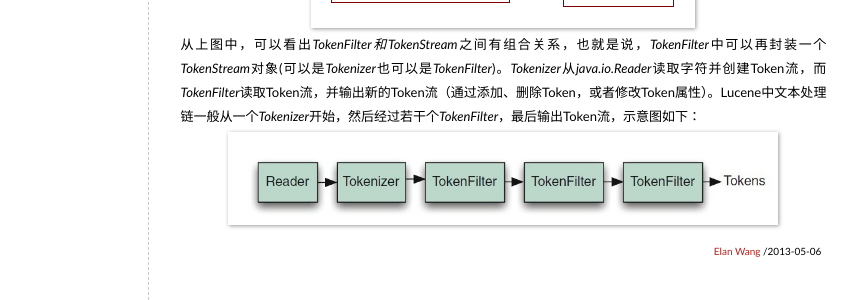
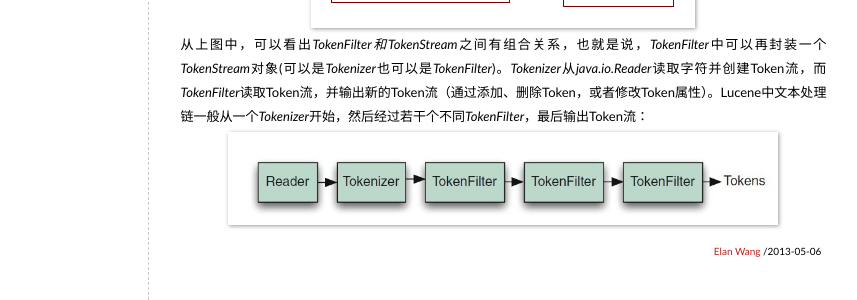
Before and after one commit to elan2wang/note, a Jekyll site: the page built from _posts/2013-05-06-Lucene-note-text-analysis.md, in a window 1280 px wide and 1080 px high. Shown: the part 653-953 px from the top of the window, without its empty margins (236-1093 px from the left). Built offline with Jekyll 4.4.1, drawn with Linux system fonts in a browser that asks for light colours; comment, search, counter and statistics services are not loaded.

Commit message:
edit lucene note text analysis

```diff
--- a/_posts/2013-05-06-Lucene-note-text-analysis.md
+++ b/_posts/2013-05-06-Lucene-note-text-analysis.md
@@ -8,5 +8,5 @@ categories: Lucene
 ![lucene logo]({{ site.url }}/images/lucene_logo.png)
 Lucene的文本处理包括：去除非字母字符、大写字母转换成小写、去除停用词、词形还原...等等，并且可以通过自定义扩展实现所需的处理。*Analyzer*抽象类是Lucene进行文本处理的重要类，所有继承*Analyzer*的子类都需要重写*tokenStream()*方法，该方法将文本信息转换成Token流并返回一个*TokenStream*对象，每一个Token除了包含文本单词以外，还包括一些重要的元数据，如：该单词的位置信息，偏移量等。*TokenStream*可以逐一枚举所有的Token并实现对Token的处理和转换。在Lucene中有两类重要的*TokenStream*，分别是*Tokenizer*和*TokenFilter*，下图描述了它们之间的类图关系：
 ![TokeStream Class Hierarchy]({{ site.url }}/images/tokenstream-class.png)
-从上图中，可以看出*TokenFilter和TokenStream*之间有组合关系，也就是说，*TokenFilter*中可以再封装一个*TokenStream*对象(可以是*Tokenizer*也可以是*TokenFilter*)。*Tokenizer*从*java.io.Reader*读取字符并创建Token流，而*TokenFilter*读取Token流，并输出新的Token流（通过添加、删除Token，或者修改Token属性）。Lucene中文本处理链一般从一个*Tokenizer*开始，然后经过若干个*TokenFilter*，最后输出Token流，示意图如下：
+从上图中，可以看出*TokenFilter和TokenStream*之间有组合关系，也就是说，*TokenFilter*中可以再封装一个*TokenStream*对象(可以是*Tokenizer*也可以是*TokenFilter*)。*Tokenizer*从*java.io.Reader*读取字符并创建Token流，而*TokenFilter*读取Token流，并输出新的Token流（通过添加、删除Token，或者修改Token属性）。Lucene中文本处理链一般从一个*Tokenizer*开始，然后经过若干个不同*TokenFilter*，最后输出Token流：
 ![analyzer chain]({{ site.url }}/images/analyzer-chain.png)
```
